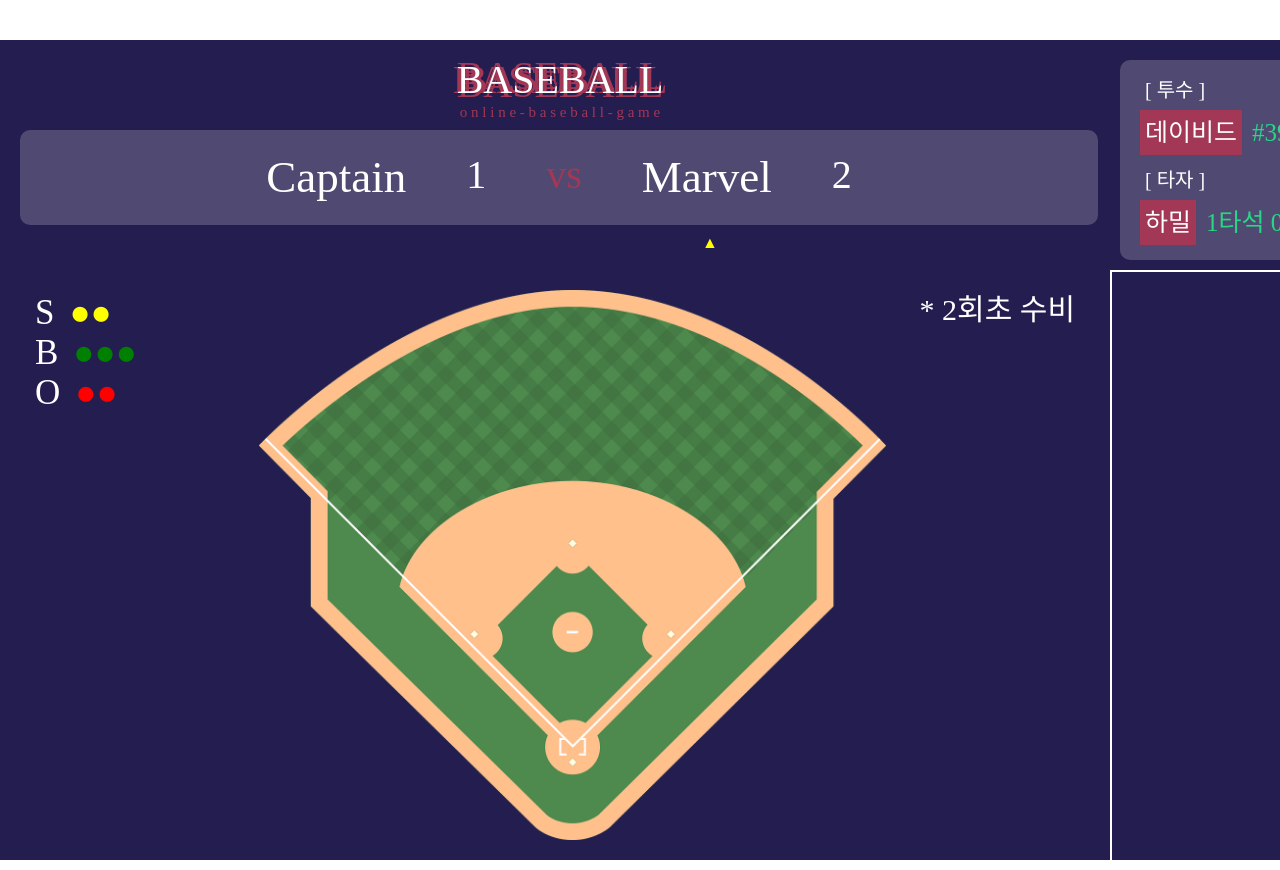
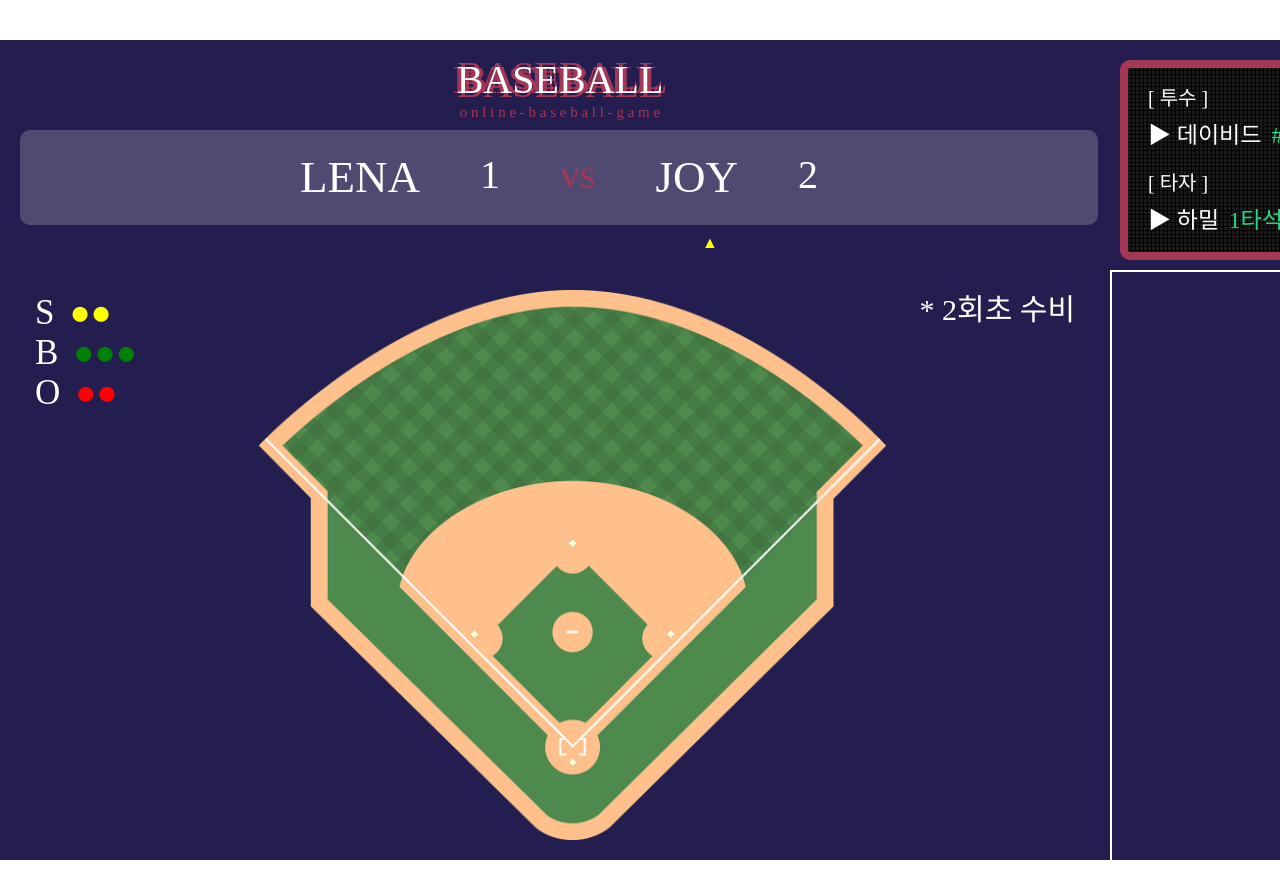
Before and after one commit to codesquad-member-2020/baseball-04, a React (Create React App) app in the folder fe/: page /game in a window 1280 px wide. Shown: the top 870 px of the page. Built offline with nearby package versions, Linux system fonts and the light colour scheme; a web font is replaced by a local one.

Commit message:
[FE] feat : 선수정보 UI 변경
- 전광판 같은 효과를 주기 위해 배경이미지 추가
- 특수문자를 추가해 선수 이름에 포인트를 줌 (▶)
- issue #11

```diff
--- a/fe/src/components/Game/PlayerInfo.jsx
+++ b/fe/src/components/Game/PlayerInfo.jsx
@@ -1,6 +1,6 @@
 import React from 'react';
-import styled, { keyframes } from "styled-components"
-
+import styled, { keyframes } from "styled-components";
+import infoBackImg from '../../images/전광판.png';
 
 const PlayerInfo = () => {
 
@@ -8,10 +8,12 @@ const PlayerInfo = () => {
         width : 380px;
         height : 200px;
         box-sizing : border-box;
-        background: rgba(255,255,255, 0.2);
+        /* background: rgba(255,255,255, 1); */
         margin : 10px;
         padding : 20px;
         border-radius : 10px;
+        border : solid 8px #a33756;
+        background-image : url(${infoBackImg});
     `;
 
     const PlayerWrap = styled.div`
@@ -21,14 +23,14 @@ const PlayerInfo = () => {
     const Position = styled.div`
         font-family : 'NeoDunggeunmo';
         font-size : 20px;
-        margin-left : 5px;
+        /* margin-left : 5px; */
         color : white;
     `;
 
     const InfoWrap = styled.div`
         display : flex;
         height : 45px;
-        margin-top :10px;
+        margin-top :5px;
         /* padding : 5px 5px 5px 10px; */
         box-sizing : border-box;
 
@@ -39,9 +41,8 @@ const PlayerInfo = () => {
         height : 100%;
         line-height :45px;
         color : white;
-        font-size : 25px;
-        padding : 0px 5px 0px 5px;
-        background : #A33756;
+        font-size : 23px;
+        /* padding : 0px 5px 0px 5px; */
         box-sizing : border-box;
 
     `;
@@ -51,7 +52,7 @@ const PlayerInfo = () => {
         height : 100%;
         line-height : 45px;
         color : #28d685;
-        font-size : 25px;
+        font-size : 23px;
         margin-left : 10px;
         box-sizing : border-box;
 
@@ -61,11 +62,11 @@ const PlayerInfo = () => {
       <Wrap>
           <PlayerWrap>
               <Position>[ 투수 ]</Position>
-              <InfoWrap><Player>데이비드</Player><Info>#39</Info></InfoWrap>
+              <InfoWrap><Player>▶ 데이비드</Player><Info>#39</Info></InfoWrap>
           </PlayerWrap>
           <PlayerWrap>
               <Position>[ 타자 ]</Position>
-              <InfoWrap><Player>하밀</Player><Info>1타석 0안타</Info> </InfoWrap>
+              <InfoWrap><Player>▶ 하밀</Player><Info>1타석 0안타</Info> </InfoWrap>
           </PlayerWrap>
       </Wrap>
     );
--- a/fe/src/components/Game/TeamScore.jsx
+++ b/fe/src/components/Game/TeamScore.jsx
@@ -62,7 +62,7 @@ const TeamScore = () => {
         <Title>BASEBALL</Title>
         <Subtitle>o n l i n e - b a s e b a l l - g a m e</Subtitle>
         <ScoreWrap>
-            <Content>Captain</Content><Score>1</Score><Score style={{color : "#A33756"}}>vs</Score><Content>Marvel</Content><Score>2</Score>
+            <Content>LENA</Content><Score>1</Score><Score style={{color : "#A33756"}}>vs</Score><Content>JOY</Content><Score>2</Score>
         </ScoreWrap>
         <Player>▲</Player>
        </Wrap>
```
Also changed, not shown: fe/src/images/전광판.png (added).
